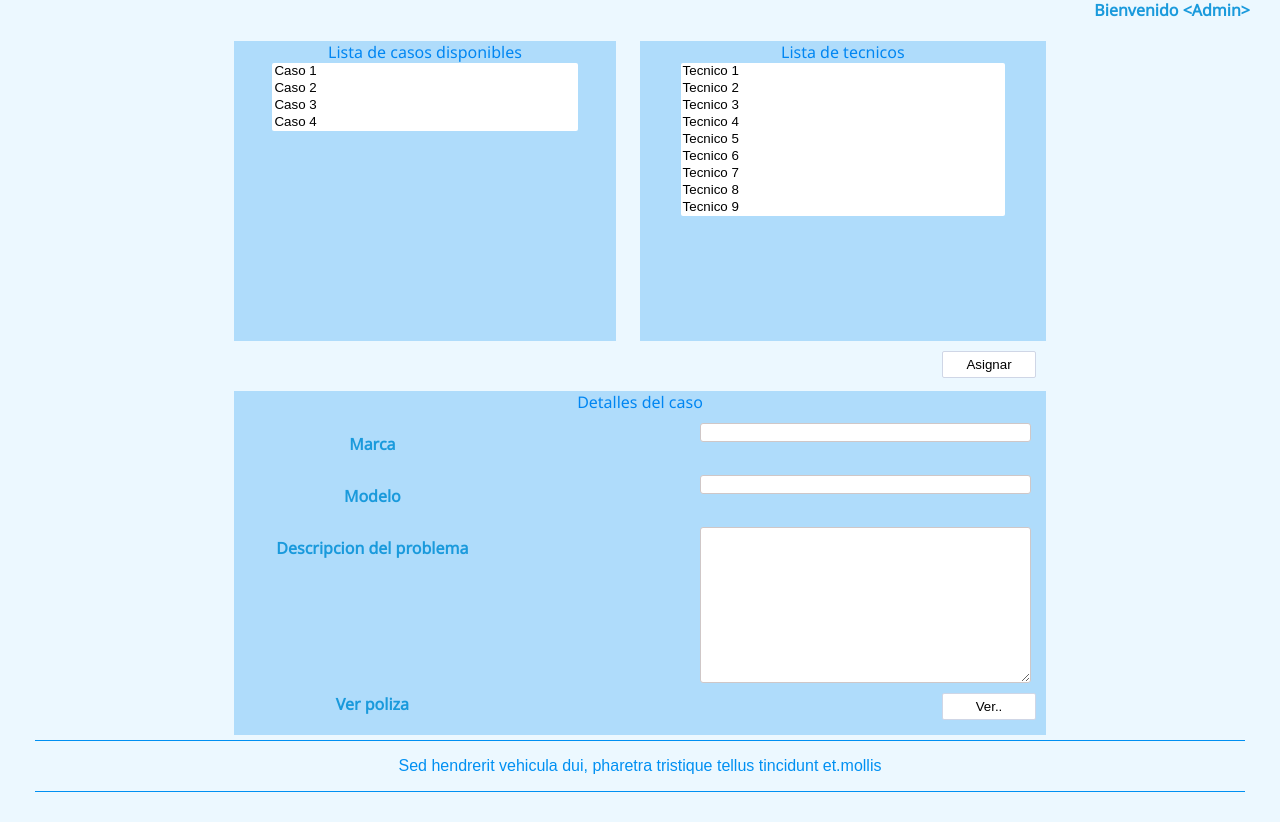
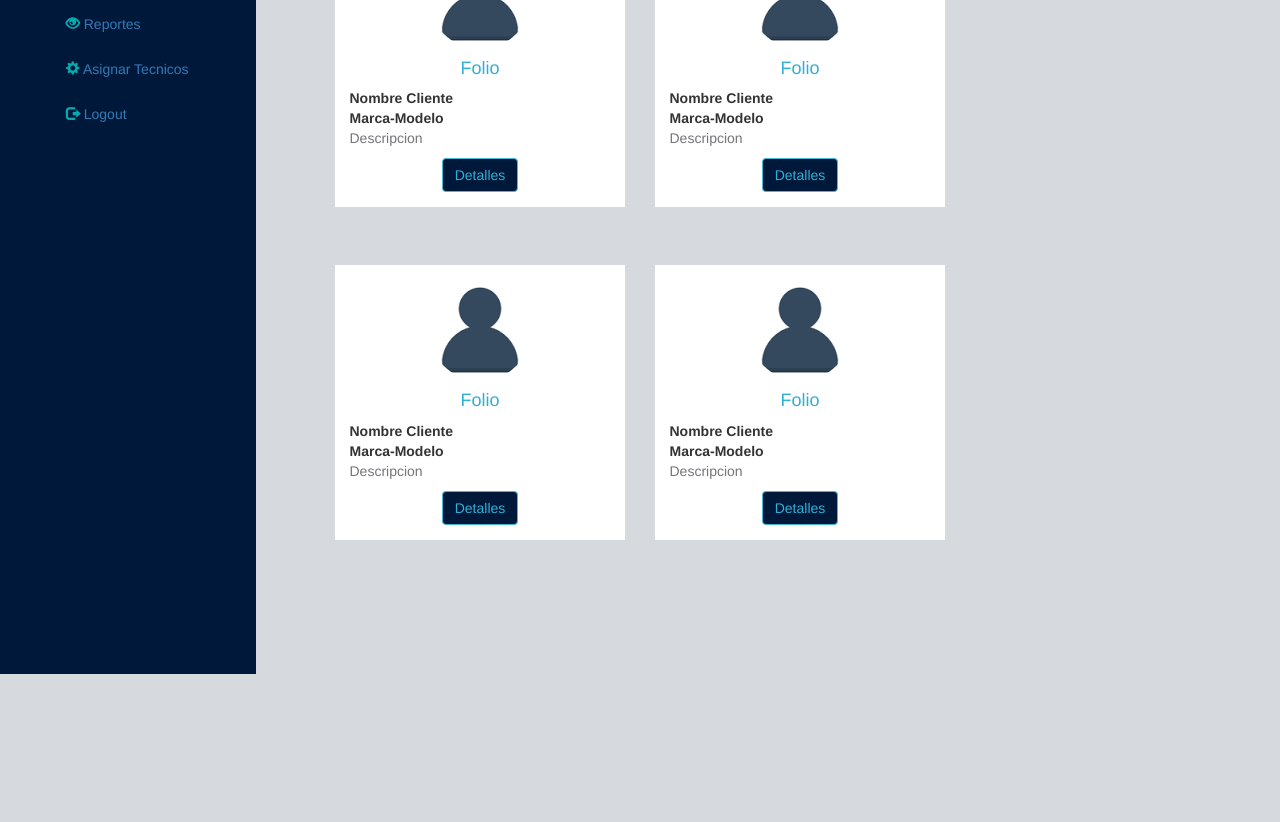
Before and after one commit to lokiteitor/ProyectosUPSLP, a plain HTML site: page Proyecto Final/administrador.html in a window 1280 px wide. Shown: the part 126-948 px from the top of the page. After the commit the page ends 800 px from the top, so only its background shows below. Drawn offline with nearby package versions, Linux system fonts and the light colour scheme.

Commit message:
Agregado seccion de administrador

```diff
--- a/Proyecto Final/administrador.html
+++ b/Proyecto Final/administrador.html
@@ -1,107 +1,58 @@
 <!DOCTYPE html>
 <html lang="en">
     <head>
+        <meta name="viewport" content="width=device-width, initial-scale=1">
         <meta charset="UTF-8">
-        <meta name="viewport" content="width=device-width, initial-scale=1.0" />
-        <link rel="stylesheet" href="css/menu.css">
-        <link rel="stylesheet" href="css/estilos.css">
-        <title>Administrador</title>
+        <title>Cliente</title>
+        <!-- Dependencias -->
+        <script src="js/lib/jquery-2.2.2.min.js"></script>
+        <!-- Bootstrap -->
+        <link href="bootstrap/css/bootstrap.min.css" rel="stylesheet">
+        <script src="bootstrap/js/bootstrap.min.js"></script>
+        <!-- Personalizacion -->
+        <link rel="stylesheet" href="css/bootestilo.css">
+        <!-- Slider -->
+        <link href="css/lib/jquery.bxslider.css" rel="stylesheet">
+        <script src="js/lib/jquery.bxslider.min.js"></script>
+        <!-- Paquete de iconos de terceros -->
+        <link rel="stylesheet" type="text/css" href="css/icons/font/flaticon.css">
+        <!-- Scripts personales -->
+        <script src="js/ajax.js"></script>
+        <script src="js/admin.js"></script>
+        <style>
+            body{
+                background-color: #d6dade;
+            }
+        </style>
+
+
     </head>
     <body>
-        <header>
-            <a href="index.html">
-                <img src="img/logo.jpg" alt="logo">
-            </a>
-        </header>
-        <nav>
-            <ul>
-                <li><a href="index.html">Inicio</a></li>
-                <li><a href="registro.html">Registro</a></li>
-                <li><a href="login.html">Login</a></li>
-            </ul>
-        </nav>
-        <div class="clear"></div>
-        <strong class="identificacion">Bienvenido &ltAdmin&gt </strong>
-        <div class="clear"></div>
-
-        <div id="contenido">
-            <article>
-
-                <div class="campoa">
-                    <label for="caso" class="tex1"> Lista de casos disponibles</label>
-
-                    <select name="caso" class="textcli2" size='4'>
-                        <option value="Caso 1">Caso 1</option>
-                        <option value="Caso 2">Caso 2</option>
-                        <option value="Caso 3">Caso 3</option>
-                        <option value="Caso 4">Caso 4</option>
-                    </select>
-
+        <div id="navapp">
+            <img src="img/logo.jpg" class="img-responsive">
+            <div class="   col-lg-12">
+                <div class="nombreArea">
+                    <strong>Administrador</strong>
                 </div>
-                <div class="campob">
-                    <label for="modelo" class="tex1">Lista de tecnicos</label>
-
-                    <select name="tecnico" class="textcli2" size='9'>
-                        <option value="Tecnico 1">Tecnico 1</option>
-                        <option value="Tecnico 2">Tecnico 2</option>
-                        <option value="Tecnico 3">Tecnico 3</option>
-                        <option value="Tecnico 4">Tecnico 4</option>
-                        <option value="Tecnico 5">Tecnico 5</option>
-                        <option value="Tecnico 6">Tecnico 6</option>
-                        <option value="Tecnico 7">Tecnico 7</option>
-                        <option value="Tecnico 8">Tecnico 8</option>
-                        <option value="Tecnico 9">Tecnico 9</option>
-                     </select>
-
-
-
-
-                </div>
-                <div class="campoc">
-                    <input type="submit"  class="boton" value="Asignar">
-                </div>
-            </article>
-
-        </div>
-
-
-        <div id="contenido2">
-            <div>
-
-                <div class="ver">
-                    <label  class="tex1"> Detalles del caso</label>
-                    <div class="campo">
-                    <label class="detallesDesc" for="marca">Marca</label>
-                    <input class="inputDesc" type="text" name="marca" readonly>
-                    </div>
-                    <div class="campo">
-
-                    <label class="detallesDesc" for="modelo">Modelo</label>
-                    <input class="inputDesc" type="text" name="modelo" readonly>
-                    </div>
-
-                    <div class="campo">
-                    <label class="detallesDesc" for="descripcion">Descripcion del problema</label>
-                    <textarea  class="inputDesc" name="descripcion" class="textcli" cols="30" rows="10" readonly></textarea>
-                    </div>
-                    <div class="campo">
-
-                    <label class="detallesDesc" for="poliza">Ver poliza</label>
-                    <input  type="submit"  class="boton" value="Ver..">
-                    </div>
-                    <div class="clear"></div>
-
+                <div class="links">
+                    <ul  class="list-unstyled">
+                        <li>
+                            <span class="glyphicon glyphicon-eye-open"></span>
+                            <a href="#">Reportes</a>
+                        </li>
+                        <li>
+                            <span class="glyphicon glyphicon-cog"></span>
+                            <a href="#">Asignar Tecnicos</a>
+                        </li>
+                        <li>
+                            <span class="glyphicon glyphicon-log-out"></span>
+                            <a href="#">Logout</a>
+                        </li>
+                    </ul>
                 </div>
             </div>
-
-
         </div>
-
-
-
-        <div id="piedepagina">
-            <p>Sed hendrerit vehicula dui, pharetra tristique tellus tincidunt et.mollis</p>
+        <div class="container-fluid" id="reportes">
+            <!-- Aqui van los reportes -->
         </div>
-
-    </body>
 </html>
--- a/Proyecto Final/css/bootestilo.css
+++ b/Proyecto Final/css/bootestilo.css
@@ -1,3 +1,4 @@
+
 .navbar-header a img{
     width: 45%;
 }
@@ -102,3 +103,23 @@ form .btn.btn-success{
         display: none;
     }
 }
+
+/*Administrador*/
+.minireport .btn-info{
+    background-color: #00193A;
+    color: #31b0d5;
+    display: block;
+    margin: auto;
+}
+
+.minireport h4{
+    color: #31b0d5;
+}
+.minireport p{
+    color: rgb(117, 117, 122);
+}
+.minireport{
+    background-color: white;
+    padding: 5%;
+
+}
--- /dev/null
+++ b/Proyecto Final/js/admin.js
@@ -0,0 +1,21 @@
+jQuery(document).ready(function($) {
+    // eligir una cantidad aleatoria de reportes
+    var cantidadReportes = parseInt(Math.random() * 5) +1;
+    var cols;
+    var consulta;
+
+
+    for(var i = 0;i<=cantidadReportes;i++){
+        if (i % 2 == 0) {
+            // si ya no cabe en alguna columna crearla
+            $("#reportes").append('<div class="row"><div class="col-lg-3"></div></div>');
+
+        };
+        // puede que exitan varias columnas por lo que debemos averiguar
+        // donde colocarla
+        cols = parseInt(i/2);
+        consulta = $("#reportes .row");
+        $('<div class=" det col-lg-3"><form class="minireport"><img src="img/user-icon.png" class="img-responsive img-circle"><h4 class="text-center">Folio</h4><strong name="nombre">Nombre Cliente</strong><br><strong name="marca">Marca-Modelo</strong><p name="descripcion">Descripcion</p><button type="button" class="btn btn-info">Detalles</button></form></div>').appendTo(consulta[cols]);
+    }
+
+});
```
Also changed, not shown: Proyecto Final/cliente.html (+1 -1 lines), Proyecto Final/html/footer.html (+5 -5 lines), Proyecto Final/html/nav.html (+3 -3 lines), Proyecto Final/html/reporte.html (added, +10 -0 lines), Proyecto Final/index.html (+2 -0 lines).
